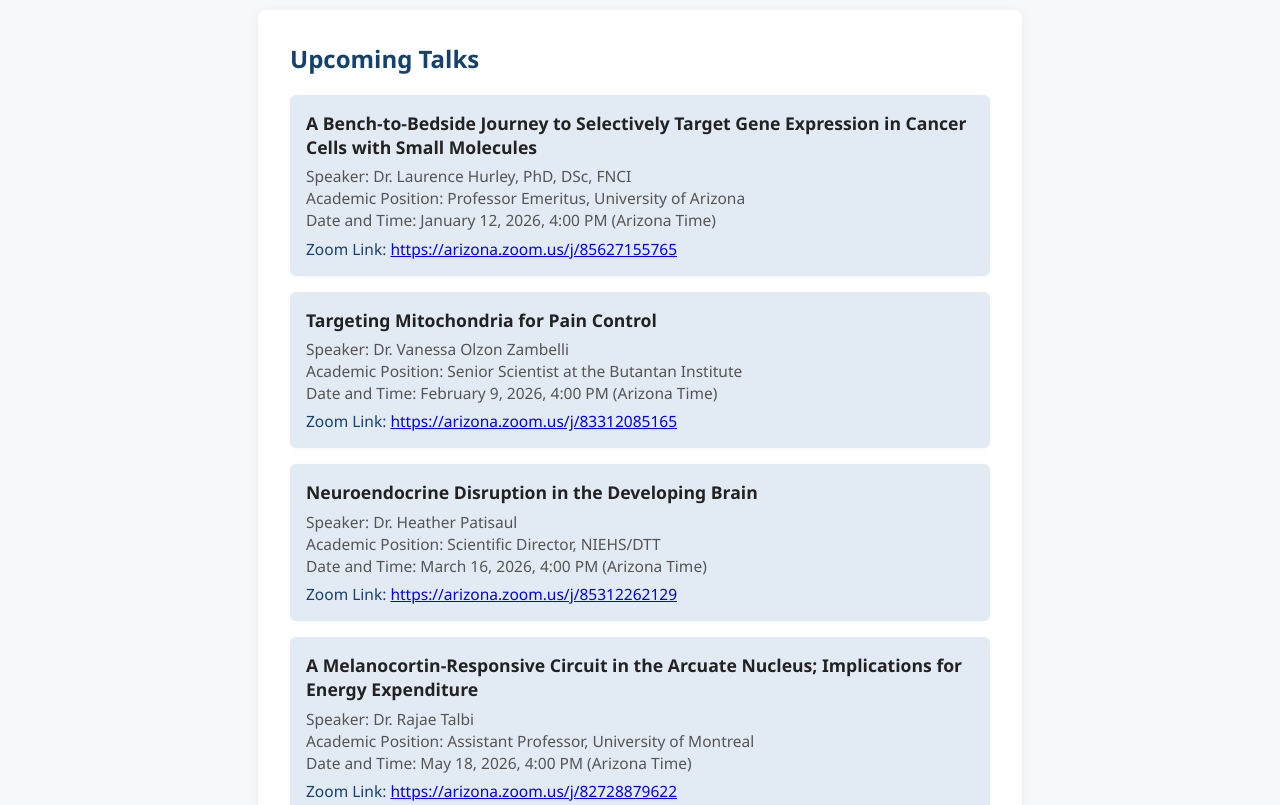
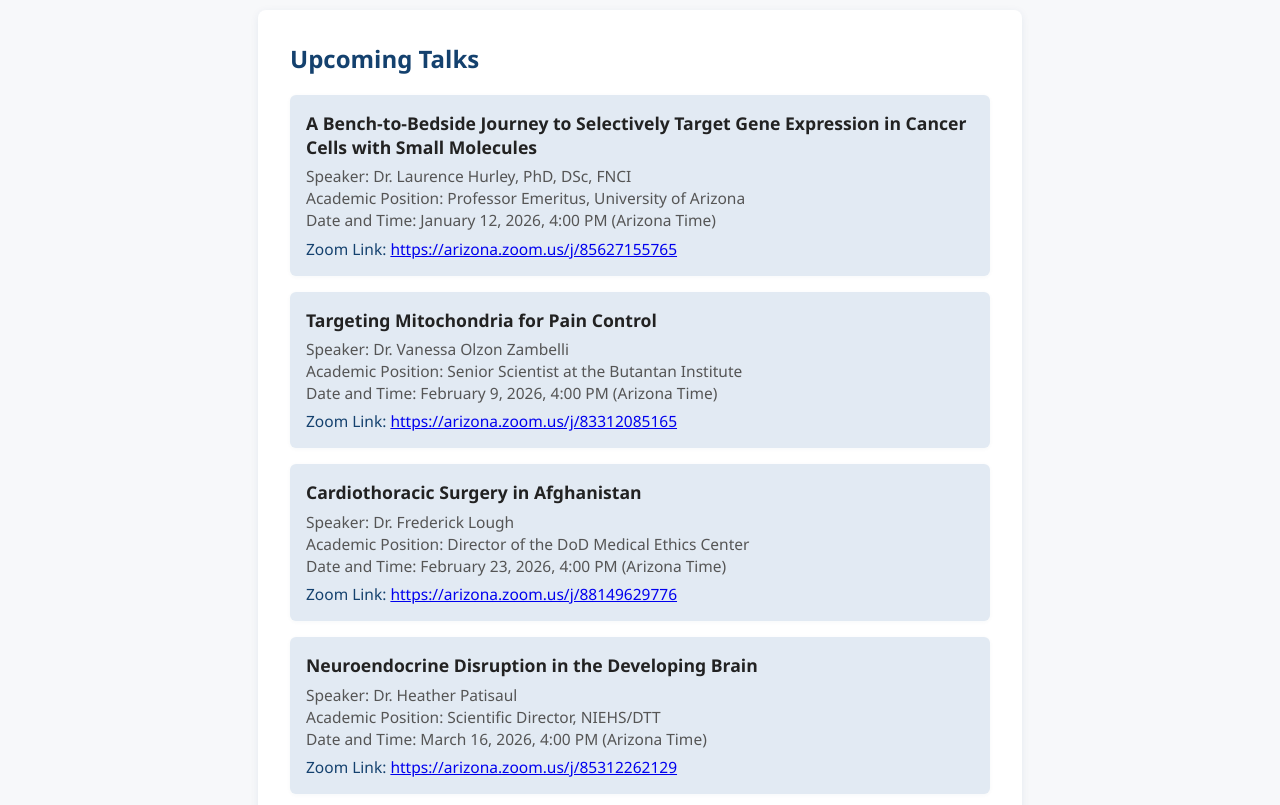
Before and after one commit to sophiavonhippel/TucsonDrugClub.github.io, a website: page index.html in a window 1280 px wide. Shown: the part 272-1077 px from the top of the page. Drawn offline with Linux system fonts and the light colour scheme.

Commit message:
Add talk details for Cardiothoracic Surgery
Added details for a new talk on Cardiothoracic Surgery.

```diff
--- a/index.html
+++ b/index.html
@@ -177,6 +177,17 @@
           </div>
         </li>
         <li>
+          <span class="talk-title"> Cardiothoracic Surgery in Afghanistan </span>
+          <div class="talk-details">
+            Speaker: Dr. Frederick Lough<br>
+            Academic Position: Director of the DoD Medical Ethics Center <br>
+            Date and Time: February 23, 2026, 4:00 PM (Arizona Time)
+          </div>
+          <div class="talk-zoom">
+            Zoom Link: <a href="https://arizona.zoom.us/j/88149629776" target="_blank" rel="noopener">https://arizona.zoom.us/j/88149629776</a>
+          </div>
+        </li>
+        <li>
           <span class="talk-title">Neuroendocrine Disruption in the Developing Brain</span>
           <div class="talk-details">
             Speaker: Dr. Heather Patisaul<br>
```
